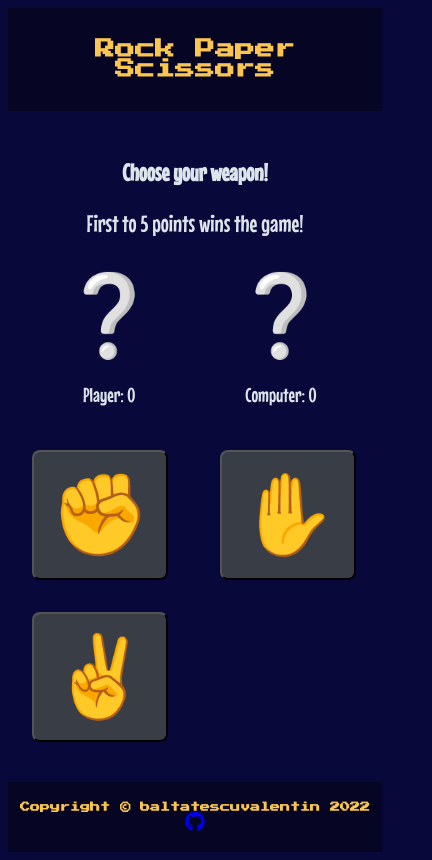
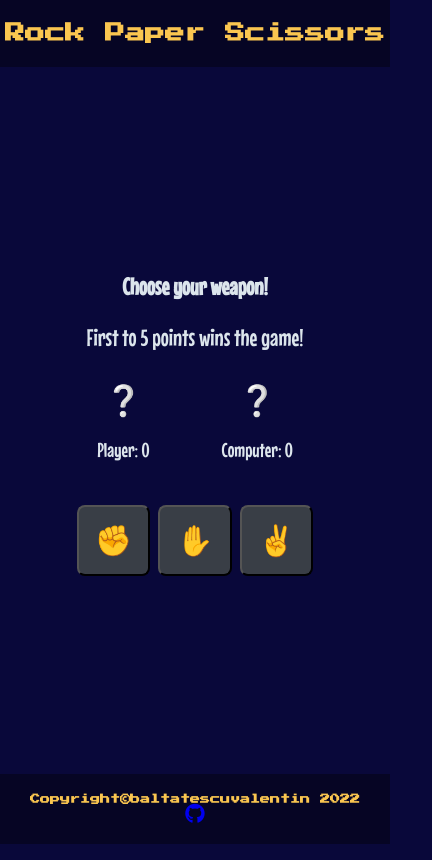
Before and after one commit to baltatescuvalentin/RockPaperScissors, a plain HTML site: page index.html in a window 390 px wide. Shown: the whole page, 432 px wide, since content can reach past the window. Drawn offline with Linux system fonts and the light colour scheme.

Commit message:
Added final message when game ends and responsiveness.

```diff
--- a/script.js
+++ b/script.js
@@ -121,6 +121,7 @@ function game(e) {
     if(pScore == 5) {
         playAgain.style.visibility = "visible";
         gameContainer.style.opacity = 0.3;
+        gameContainer.style.pointerEvents = 'none';
         messageAlertBox.textContent = "Congratulations! You won the game!";
         // alert("Congratulations! You won the game!");
         // reset();
@@ -128,6 +129,7 @@ function game(e) {
     else if(cScore == 5){
         playAgain.style.visibility = "visible";
         gameContainer.style.opacity = 0.3;
+        gameContainer.style.pointerEvents = 'none'
         messageAlertBox.textContent = "Oh no! You lost the game!!";
         // alert("Oh no! You lost the game!");
         // reset();
@@ -137,6 +139,7 @@ function game(e) {
 function pressPlayAgain() {
     playAgain.style.visibility = "hidden";
     gameContainer.style.opacity = 1;
+    gameContainer.style.pointerEvents = 'auto';
     reset();
 }
 
--- a/style.css
+++ b/style.css
@@ -7,6 +7,11 @@ body {
     justify-content: space-between;
     background-color: #09083a;
     height: 100vh;
+    margin: 0;
+}
+
+html {
+    margin: 0;
 }
 
 .header, footer {
@@ -14,6 +19,9 @@ body {
     background-color: #060524;
     margin: 0;
     padding: 0;
+    left: 0;
+    right: 0;
+    width: 100%;
 }
 
 .header {
@@ -46,8 +54,10 @@ footer {
     display: flex;
     flex-direction: column;
     align-items: center;
+    justify-content: center;
     margin: 16px 0;
     opacity: 1;
+    pointer-events: auto;
 }
 
 .score_info, .score_message {
@@ -91,7 +101,7 @@ footer {
 }
 
 .alertbox {
-    position: absolute;
+    position: fixed;
     left: 40%;
     top: 40%;
     height: 100px;
@@ -122,3 +132,35 @@ footer {
     border-radius: 2px;
     padding: 4px;
 }
+
+
+@media screen and (max-width: 760px){
+    .header, footer {
+        width: 100vw; margin: 0; padding: 0;
+    }
+
+    .alertbox {
+        left: 20%;
+        transform: translate(-7.5%, -40%);
+    }
+
+    .sign {
+        font-size: 30px;
+    }
+
+    .sign.btn {
+        margin: 16px 2px;
+    }
+
+    .footer_content {
+        display: flex;
+        flex-direction: column;
+        align-items: center;
+    }
+
+    /* .choices {
+        display: flex;
+        flex-direction: column;
+        align-items: center;
+    } */
+}
```
Also changed, not shown: index.html (+1 -1 lines).
